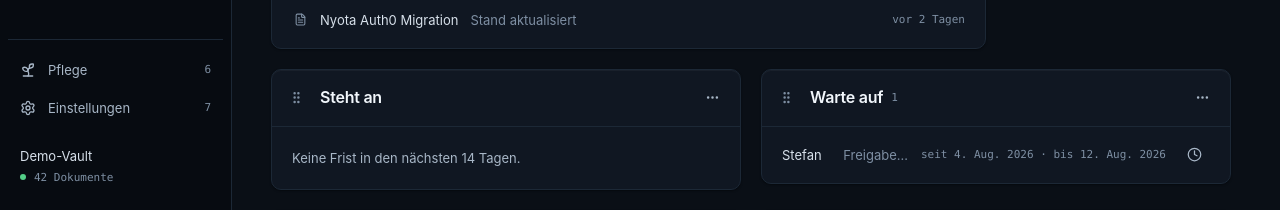
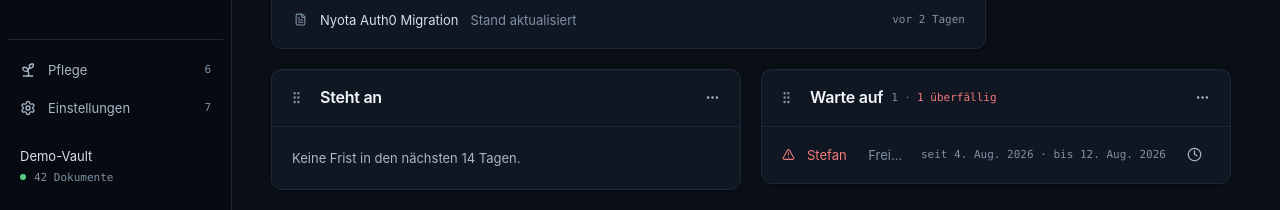
Before and after one commit to Hantsch/second-brain, a React (Vite) app: page /#/dashboard in a window 1280 px wide. Shown: the part 590-800 px from the top of the page. Built offline with nearby package versions, Linux system fonts and the light colour scheme.

Commit message:
investigated overdue issue

```diff
--- a/src/renderer/components/DeadlineChip.tsx
+++ b/src/renderer/components/DeadlineChip.tsx
@@ -2,7 +2,8 @@
 
    The color is decoration: the chip carries the date in mono and, where
    there's room, the sentence describing it ("2 days overdue"). Anyone who
-   can't see the color reads the same thing. */
+   can't see the color reads the same thing — and once the date has passed the
+   clock becomes a triangle, so the row is findable without comparing shades. */
 
 import { Icon } from '../atoms/Icon';
 import { useLanguage } from '../i18n';
@@ -33,7 +34,7 @@ export function DeadlineChip({ date, dueInDays, relative = false, now }: Deadlin
   const sentence = formatDue(days);
   return (
     <span className={`sb-deadline sb-deadline--${tone}`} title={sentence}>
-      <Icon name="clock" size={11} />
+      <Icon name={tone === 'overdue' ? 'triangle-alert' : 'clock'} size={11} />
       <span className="sb-deadline-date">{formatDate(date, language)}</span>
       {relative ? <span className="sb-deadline-rel">{sentence}</span> : null}
     </span>
--- /dev/null
+++ b/src/renderer/components/OverdueMark.tsx
@@ -0,0 +1,22 @@
+/* The mark on a row that is overdue.
+
+   A triangle, not a colour: red text alone is a statement only a certain pair
+   of eyes can read, and in a list of ten rows the eye still has to compare
+   shades to find the one that presses. The icon is the signal, the red is the
+   emphasis, and the word behind it is what a screen reader announces.
+
+   One component for every tile that can hold an overdue row, so "overdue"
+   looks the same in "Upcoming" as it does in "Waiting on". */
+
+import { Icon } from '../atoms/Icon';
+import { useT } from '../i18n';
+
+export function OverdueMark() {
+  const t = useT();
+  return (
+    <span className="sb-overduemark" title={t('row.overdue')}>
+      <Icon name="triangle-alert" size={13} />
+      <span className="sb-visually-hidden">{t('row.overdue')}</span>
+    </span>
+  );
+}
--- a/src/renderer/components/TileFrame.tsx
+++ b/src/renderer/components/TileFrame.tsx
@@ -48,6 +48,12 @@ export interface TileFrameProps {
   title: string;
   /** Number on the right of the header — data, hence mono. */
   count?: number | null;
+  /**
+   * How many of the rows in this tile are overdue. Rendered next to the count,
+   * in `--danger` and with the word — colour alone must not carry the
+   * statement. `null` or `0` means: nothing overdue, no marker.
+   */
+  overdue?: number | null;
   /** Calm additional info in the header, already translated. */
   meta?: string;
   /** Is the query still running? Then a placeholder instead of a statement. */
@@ -67,6 +73,7 @@ export function TileFrame({
   id,
   title,
   count,
+  overdue,
   meta,
   pending = false,
   error,
@@ -76,6 +83,7 @@ export function TileFrame({
   foot,
   children,
 }: TileFrameProps) {
+  const t = useT();
   const controls = useContext(TileControlsContext);
 
   return (
@@ -84,6 +92,14 @@ export function TileFrame({
         {controls === null ? null : <TileHandle id={id} title={title} controls={controls} />}
         <h2 className="sb-tile-title">{title}</h2>
         {typeof count === 'number' ? <span className="sb-tile-count">{count}</span> : null}
+        {typeof overdue === 'number' && overdue > 0 ? (
+          <>
+            {/* Two bare numbers next to each other read as one — the middot
+                separates them, the same way the day summary does. */}
+            {typeof count === 'number' ? <span className="sb-tile-dot">·</span> : null}
+            <span className="sb-tile-overdue">{t('tile.overdue', { count: overdue })}</span>
+          </>
+        ) : null}
         {meta === undefined ? null : <span className="sb-tile-meta">{meta}</span>}
         {controls === null ? null : (
           <TileMenu
--- a/src/renderer/components/tiles/DeadlinesTile.tsx
+++ b/src/renderer/components/tiles/DeadlinesTile.tsx
@@ -21,6 +21,7 @@ import {
   useSnoozeReminder,
   useUnsnoozeReminder,
 } from '../../lib/queries/dashboard';
+import { OverdueMark } from '../OverdueMark';
 import { SnoozeMenu } from '../SnoozeMenu';
 import { TileFrame } from '../TileFrame';
 
@@ -45,12 +46,14 @@ export function DeadlinesTile() {
 
   const all = (data ?? []).filter((reminder) => SOURCES.includes(reminder.source));
   const rows = all.slice(0, LIMIT);
+  const overdue = all.filter((reminder) => reminder.urgency === 'overdue').length;
 
   return (
     <TileFrame
       id="deadlines"
       title={t('module.deadlines.name')}
       count={all.length > 0 ? all.length : null}
+      overdue={overdue}
       pending={isPending}
       error={error ?? snooze.error}
       onRetry={() => void refetch()}
@@ -67,9 +70,10 @@ export function DeadlinesTile() {
       <ul className="sb-lines">
         {rows.map((reminder) => (
           <li key={reminder.id} className="sb-line">
+            {reminder.urgency === 'overdue' ? <OverdueMark /> : null}
             <button
               type="button"
-              className="sb-line-open"
+              className={`sb-line-open${reminder.urgency === 'overdue' ? ' sb-line-open--overdue' : ''}`}
               title={reminder.title}
               onClick={() =>
                 void navigate(
--- a/src/renderer/components/tiles/TodosTile.tsx
+++ b/src/renderer/components/tiles/TodosTile.tsx
@@ -60,12 +60,14 @@ export function TodosTile({ scope }: TodosTileProps) {
     grouped.push({ group, rows });
   }
   const rest = todos.length - (LIMIT - budget);
+  const overdue = todos.filter((todo) => groupOf(todo) === 'overdue').length;
 
   return (
     <TileFrame
       id={scope === 'work' ? 'todos-work' : 'todos-private'}
       title={t(scope === 'work' ? 'module.todos-work.name' : 'module.todos-private.name')}
       count={todos.length > 0 ? todos.length : null}
+      overdue={overdue}
       pending={isPending}
       error={error ?? mutations.toggle.error}
       onRetry={() => void refetch()}
--- a/src/renderer/components/tiles/WaitingOnTile.tsx
+++ b/src/renderer/components/tiles/WaitingOnTile.tsx
@@ -24,6 +24,7 @@ import {
   useUnsnoozeReminder,
 } from '../../lib/queries/dashboard';
 import { pushToast } from '../../lib/toast';
+import { OverdueMark } from '../OverdueMark';
 import { SnoozeMenu } from '../SnoozeMenu';
 import { TileFrame } from '../TileFrame';
 
@@ -36,6 +37,11 @@ const DAY_IN_LEAF = /^(\d{4}-\d{2}-\d{2})\.md$/;
 function announcingDayOf(reminder: Reminder): string | null {
   const leaf = reminder.path.split('/').pop() ?? '';
   return DAY_IN_LEAF.exec(leaf)?.[1] ?? null;
+}
+
+/** A wait is late once its own deadline has passed. */
+function isLate(entry: { due?: string }, now: Date): boolean {
+  return entry.due !== undefined && dayDiff(now, new Date(`${entry.due}T00:00:00`)) < 0;
 }
 
 /**
@@ -70,10 +76,8 @@ export function WaitingOnTile() {
   const now = new Date();
 
   const entries = [...(data?.waitingOn ?? [])].sort((a, b) => {
-    const dueA = a.due ?? null;
-    const dueB = b.due ?? null;
-    const lateA = dueA !== null && dayDiff(now, new Date(`${dueA}T00:00:00`)) < 0;
-    const lateB = dueB !== null && dayDiff(now, new Date(`${dueB}T00:00:00`)) < 0;
+    const lateA = isLate(a, now);
+    const lateB = isLate(b, now);
     if (lateA !== lateB) return lateA ? -1 : 1;
     return a.since < b.since ? -1 : a.since > b.since ? 1 : 0;
   });
@@ -85,12 +89,21 @@ export function WaitingOnTile() {
      project field. */
   const looseEnds = (reminders.data ?? []).filter((reminder) => reminder.source === 'loose-end');
   const total = entries.length + looseEnds.length;
+  /* What actually nags in this tile: a deadline that has passed, a wait long
+     enough that the core raised a reminder, or a loose end. Counted across all
+     entries, not just the visible rows — same as `total`. */
+  const overdue =
+    looseEnds.length +
+    entries.filter(
+      (entry) => isLate(entry, now) || reminderFor(entry, reminders.data ?? []) !== null,
+    ).length;
 
   return (
     <TileFrame
       id="waiting-on"
       title={t('module.waiting-on.name')}
       count={total > 0 ? total : null}
+      overdue={overdue}
       pending={isPending}
       error={error}
       onRetry={() => void refetch()}
@@ -100,9 +113,10 @@ export function WaitingOnTile() {
       <ul className="sb-lines">
         {looseEnds.map((reminder) => (
           <li key={reminder.id} className="sb-line">
+            <OverdueMark />
             <button
               type="button"
-              className="sb-line-open"
+              className="sb-line-open sb-line-open--overdue"
               title={reminder.title}
               onClick={() => {
                 const day = announcingDayOf(reminder);
@@ -140,14 +154,14 @@ export function WaitingOnTile() {
           </li>
         ))}
         {rows.map((entry, index) => {
-          const late =
-            entry.due !== undefined && dayDiff(now, new Date(`${entry.due}T00:00:00`)) < 0;
+          const late = isLate(entry, now);
           const nagging = reminderFor(entry, reminders.data ?? []);
           return (
             <li key={`${entry.project}-${entry.who}-${index}`} className="sb-line">
+              {late || nagging !== null ? <OverdueMark /> : null}
               <button
                 type="button"
-                className="sb-line-open"
+                className={`sb-line-open${late || nagging !== null ? ' sb-line-open--overdue' : ''}`}
                 onClick={() => void navigate(`/projects?p=${encodeURIComponent(entry.project)}`)}
               >
                 {entry.who}
--- a/src/renderer/i18n/de-dashboard.ts
+++ b/src/renderer/i18n/de-dashboard.ts
@@ -11,11 +11,10 @@
 export const deDashboard = {
   // ── Day summary ────────────────────────────────────────────────────────
   'dashboard.summary.label': 'Was heute drückt',
-  'dashboard.summary.overdue': '{count} überfällig',
   'dashboard.summary.today': '{count} heute fällig',
   'dashboard.summary.waitingOne': '1 Antwort ausstehend',
   'dashboard.summary.waitingMany': '{count} Antworten ausstehend',
-  'dashboard.summary.clear': 'Nichts ist überfällig, nichts ist heute fällig.',
+  'dashboard.summary.clear': 'Nichts ist heute fällig, niemand hält etwas auf.',
   'dashboard.summary.jump': 'Zu „{module}" springen',
 
   // ── Der „nicht abgelegt"-Streifen (Story 006) ─────────────────────────────
@@ -91,6 +90,8 @@ export const deDashboard = {
 
   // ── Tiles ──────────────────────────────────────────────────────────────
   'tile.more': '{count} weitere',
+  'row.overdue': 'Überfällig',
+  'tile.overdue': '{count} überfällig',
   'tile.capture.label': 'Gedanke',
   'tile.capture.placeholder': 'Roh und unsortiert.',
   'tile.capture.hint': 'speichert in die Inbox',
--- a/src/renderer/i18n/en-dashboard.ts
+++ b/src/renderer/i18n/en-dashboard.ts
@@ -5,11 +5,10 @@
 export const enDashboard = {
   // ── Day summary ──────────────────────────────────────────────────────────
   'dashboard.summary.label': 'What is pressing today',
-  'dashboard.summary.overdue': '{count} overdue',
   'dashboard.summary.today': '{count} due today',
   'dashboard.summary.waitingOne': '1 answer outstanding',
   'dashboard.summary.waitingMany': '{count} answers outstanding',
-  'dashboard.summary.clear': 'Nothing is overdue, nothing is due today.',
+  'dashboard.summary.clear': 'Nothing is due today, nobody is holding things up.',
   'dashboard.summary.jump': 'Jump to “{module}”',
 
   // ── The "unfiled" strip (story 006) ────────────────────────────────────────
@@ -82,6 +81,8 @@ export const enDashboard = {
 
   // ── Tiles ────────────────────────────────────────────────────────────────
   'tile.more': '{count} more',
+  'row.overdue': 'Overdue',
+  'tile.overdue': '{count} overdue',
   'tile.capture.label': 'Thought',
   'tile.capture.placeholder': 'Raw and unsorted.',
   'tile.capture.hint': 'saves to the inbox',
--- a/src/renderer/styles/app/dashboard.css
+++ b/src/renderer/styles/app/dashboard.css
@@ -205,6 +205,21 @@
   text-overflow: ellipsis;
   white-space: nowrap;
 }
+/* Overdue in the tile header: the number in --danger, with the word next to
+   it. Colour alone would be a statement only a sighted eye could read. */
+/* Separator between the total and the overdue marker: two bare numbers next
+   to each other read as one. */
+.sb-tile-dot {
+  color: var(--text-faint);
+  font-size: var(--text-2xs);
+}
+.sb-tile-overdue {
+  font-family: var(--font-mono);
+  font-size: var(--text-2xs);
+  color: var(--danger);
+  font-variant-numeric: tabular-nums;
+  white-space: nowrap;
+}
 .sb-tile-count,
 .sb-tile-meta {
   font-family: var(--font-mono);
@@ -374,6 +389,17 @@
   min-width: 6ch;
   max-width: 46%;
   border-radius: var(--radius-sm);
+}
+/* The row that presses: the mark before the title, the title in --danger.
+   The mark keeps its colour on hover — it states a fact, it is not a link. */
+.sb-line-open--overdue {
+  color: var(--danger);
+}
+.sb-overduemark {
+  display: inline-flex;
+  align-items: center;
+  color: var(--danger);
+  flex-shrink: 0;
 }
 .sb-line-open:hover {
   color: var(--accent);
```
Also changed, not shown: src/renderer/screens/dashboard/DaySummary.tsx (+17 -20 lines), 7 other files (tests, documents, lock files or other folders).
